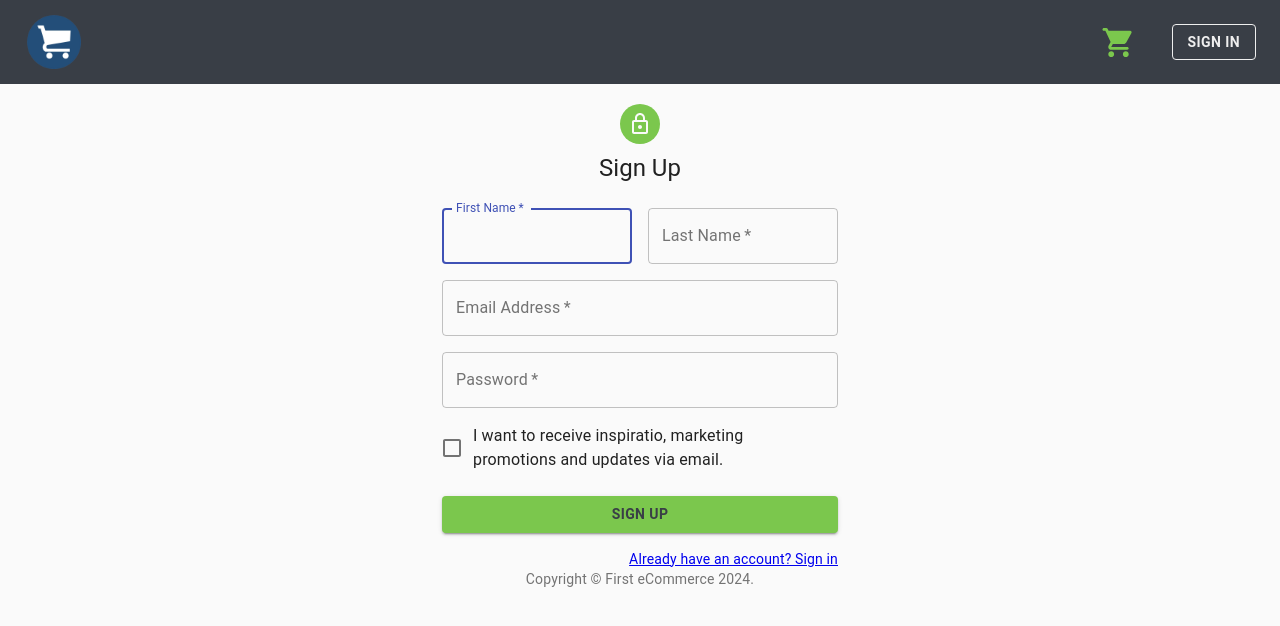
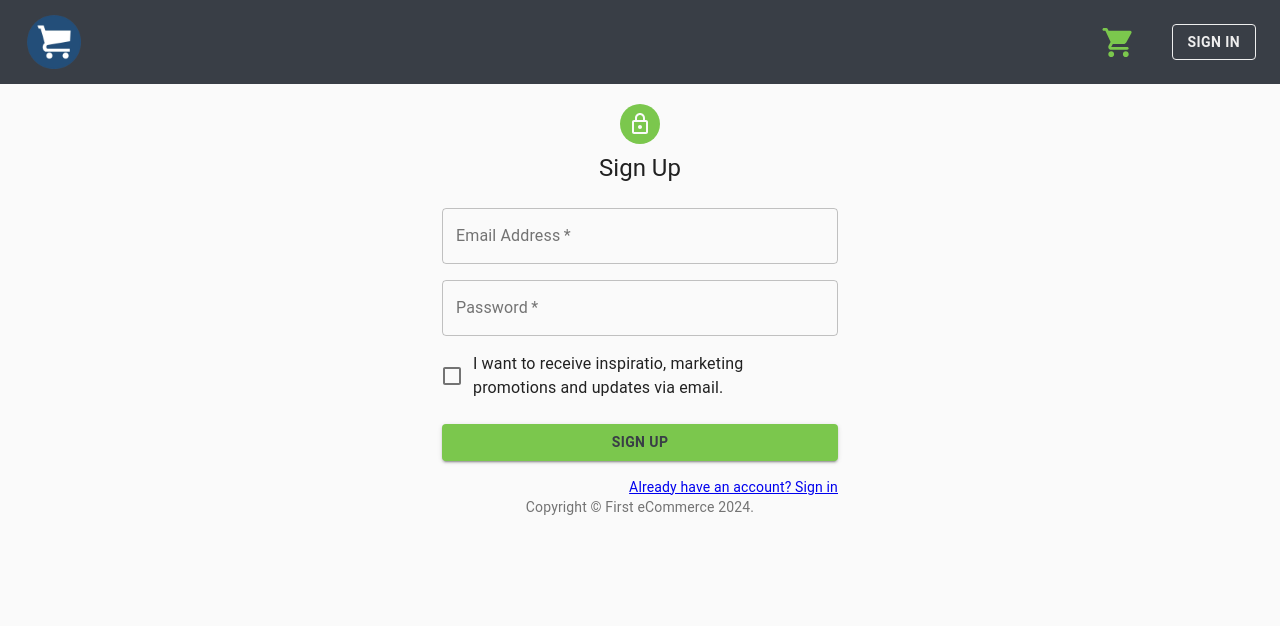
Before and after one commit to ManuelDiLena/first-ecommerce, a React (Create React App) app: page /signup in a window 1280 px wide. Shown: the top 626 px of the page. Built offline with nearby package versions, Linux system fonts and the light colour scheme.

Commit message:
SignUp completed

```diff
--- a/src/components/SignUp.jsx
+++ b/src/components/SignUp.jsx
@@ -1,4 +1,4 @@
-import React from 'react';
+import React, { useState } from 'react';
 import Avatar from '@material-ui/core/Avatar';
 import Button from '@material-ui/core/Button';
 import CssBaseline from '@material-ui/core/CssBaseline';
@@ -13,6 +13,7 @@ import Typography from '@material-ui/core/Typography';
 import { makeStyles } from '@material-ui/core/styles';
 import Container from '@material-ui/core/Container';
 import { Link as RouteLink, useNavigate } from 'react-router-dom';
+import { auth } from '../firebase';
 
 function Copyright() {
   return (
@@ -29,6 +30,22 @@ function Copyright() {
 
 export default function SignUp() {
   const classes = useStyles();
+  const [email, setEmail] = useState('');
+  const [password, setPassword] = useState('');
+  const navigate = useNavigate();
+
+  // Function to register for the first time in the app
+  const register = (e) => {
+    e.preventDefault()
+    auth.createUserWithEmailAndPassword(email, password)
+        .then((auth) => {
+          console.log(auth)
+          if (auth) {
+            navigate('/')
+          }
+        })
+        .catch(err => alert(err.message))
+  }
 
   return (
     <Container component='main' maxWidth='xs'>
@@ -42,31 +59,10 @@ export default function SignUp() {
         </Typography>
         <form className={classes.form} noValidate>
           <Grid container spacing={2}>
-            <Grid item xs={12} sm={6}>
-              <TextField
-                autoComplete='fname'
-                name='firstName'
-                variant='outlined'
-                required
-                fullWidth
-                id='firstName'
-                label='First Name'
-                autoFocus
-              />
-            </Grid>
-            <Grid item xs={12} sm={6}>
-              <TextField
-                variant='outlined'
-                required
-                fullWidth
-                id='lastName'
-                label='Last Name'
-                name='lastName'
-                autoComplete='lname'
-              />
-            </Grid>
             <Grid item xs={12}>
               <TextField
+                value={email}
+                onChange={e => setEmail(e.target.value)}
                 variant='outlined'
                 required
                 fullWidth
@@ -78,6 +74,8 @@ export default function SignUp() {
             </Grid>
             <Grid item xs={12}>
               <TextField
+                value={password}
+                onChange={e => setPassword(e.target.value)}
                 variant='outlined'
                 required
                 fullWidth
@@ -100,6 +98,7 @@ export default function SignUp() {
             fullWidth
             variant='contained'
             className={classes.submit}
+            onClick={register}
           >
             Sign Up
           </Button>
--- a/src/firebase.js
+++ b/src/firebase.js
@@ -1,4 +1,5 @@
-import firebase from 'firebase';
+import firebase from 'firebase/compat/app';
+import 'firebase/compat/auth';
 
 const firebaseConfig = {
   apiKey: "AIzaSyDT9KGgd7p4ETnO45rq_H6stdYZICLz_WM",
@@ -11,6 +12,6 @@ const firebaseConfig = {
 
 const firebaseApp = firebase.initializeApp(firebaseConfig);
 
-const auth = firebase.auth();
+const auth = firebaseApp.auth();
 
 export { auth };
```
